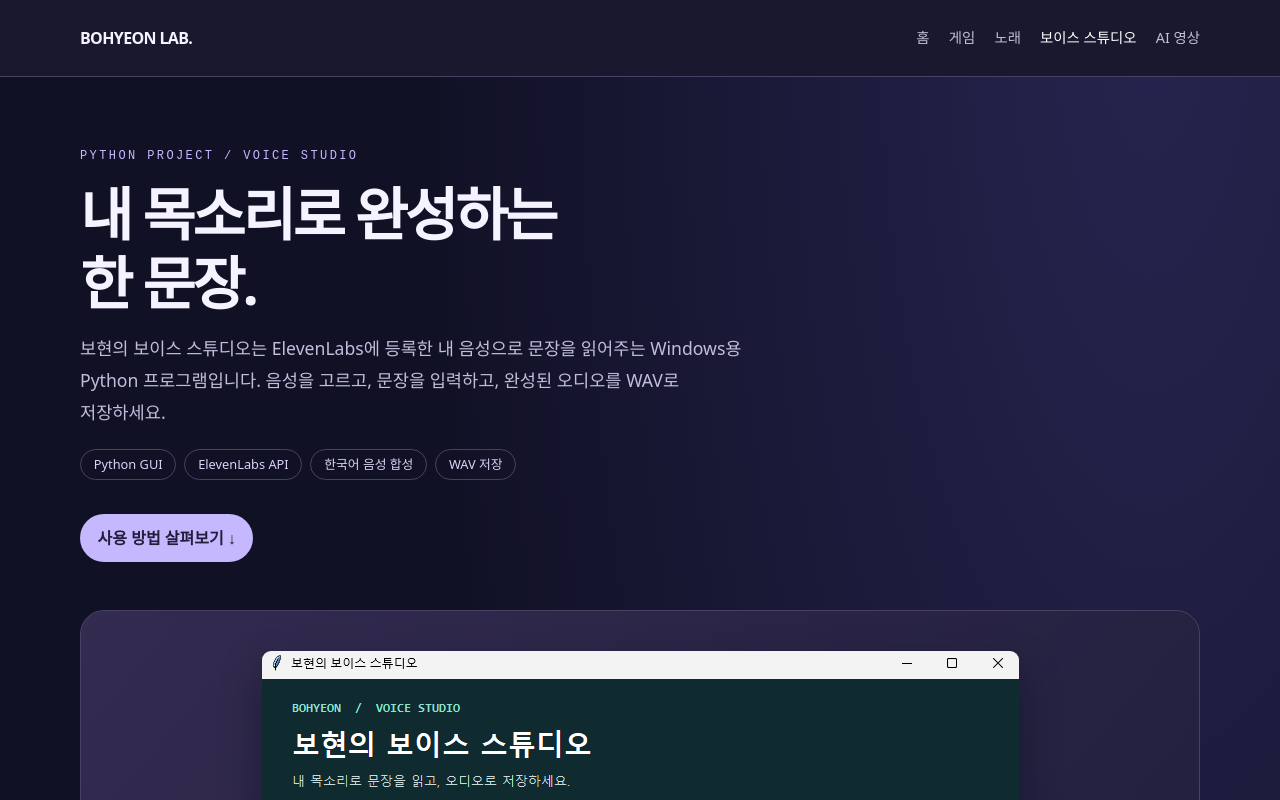
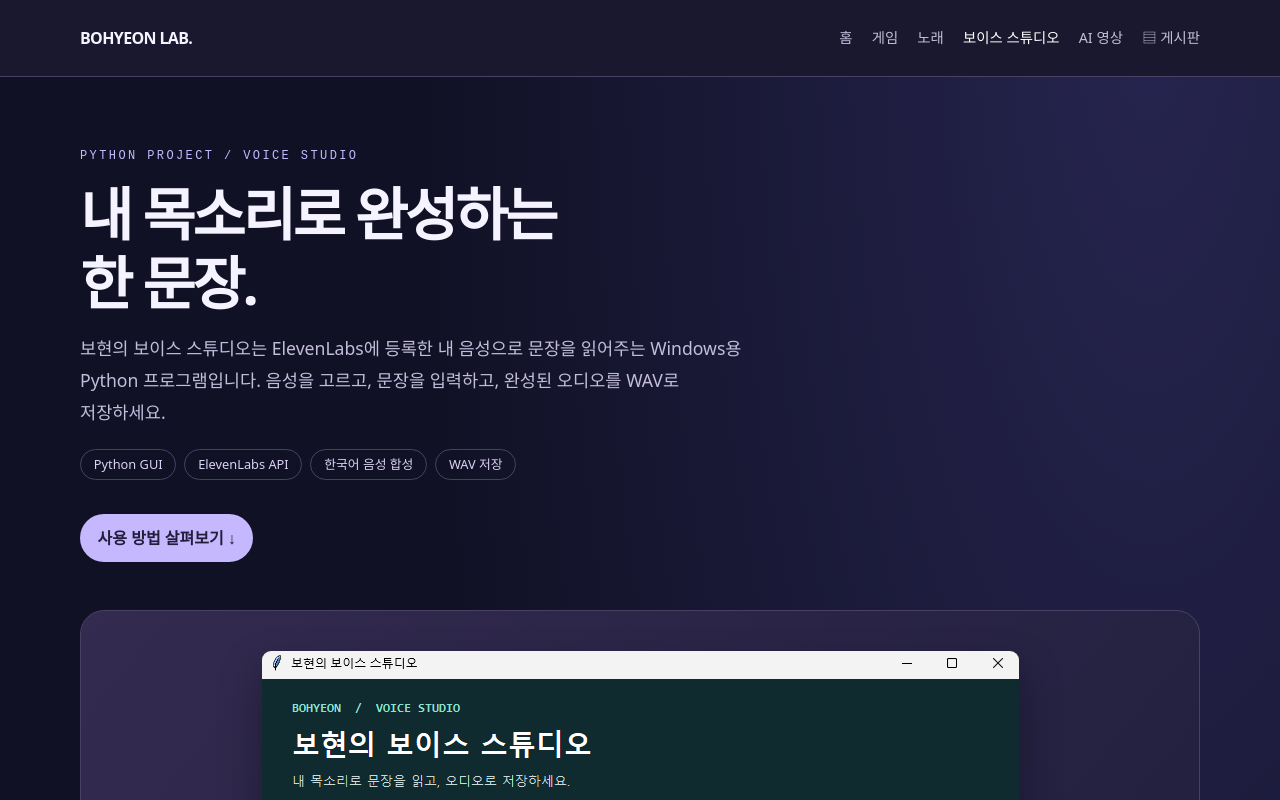
Before and after one commit to bohyeon04/bohyeon04.github.io, a plain HTML site: page voice-studio.html in a window 1280 px wide. Shown: the top 800 px of the page. Drawn offline with Linux system fonts and the light colour scheme.

Commit message:
Add community board to site navigation

```diff
--- a/voice-studio.html
+++ b/voice-studio.html
@@ -32,7 +32,7 @@
   </style>
 </head>
 <body>
-  <header><div class="shell nav"><a class="brand" href="/">BOHYEON LAB.</a><nav aria-label="메인 메뉴"><a href="/">홈</a><a href="/game/">게임</a><a href="/music/">노래</a><a href="/voice-studio.html" aria-current="page">보이스 스튜디오</a><a href="/ai-video.html">AI 영상</a></nav></div></header>
+  <header><div class="shell nav"><a class="brand" href="/">BOHYEON LAB.</a><nav aria-label="메인 메뉴"><a href="/">홈</a><a href="/game/">게임</a><a href="/music/">노래</a><a href="/voice-studio.html" aria-current="page">보이스 스튜디오</a><a href="/ai-video.html">AI 영상</a><a href="/board.html"><span aria-hidden="true">▤</span> 게시판</a></nav></div></header>
   <main class="shell">
     <div class="hero">
       <p class="eyebrow">PYTHON PROJECT / VOICE STUDIO</p>
```
